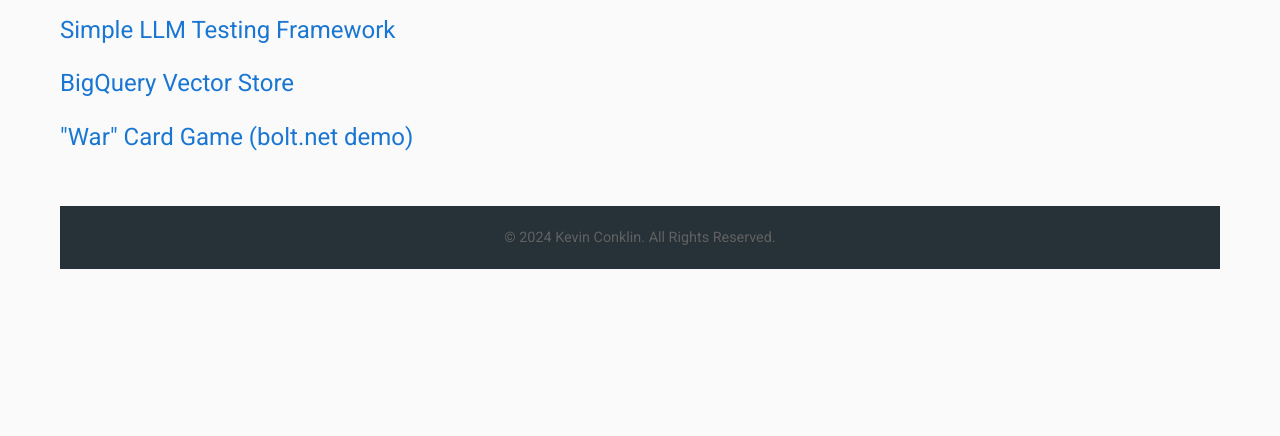
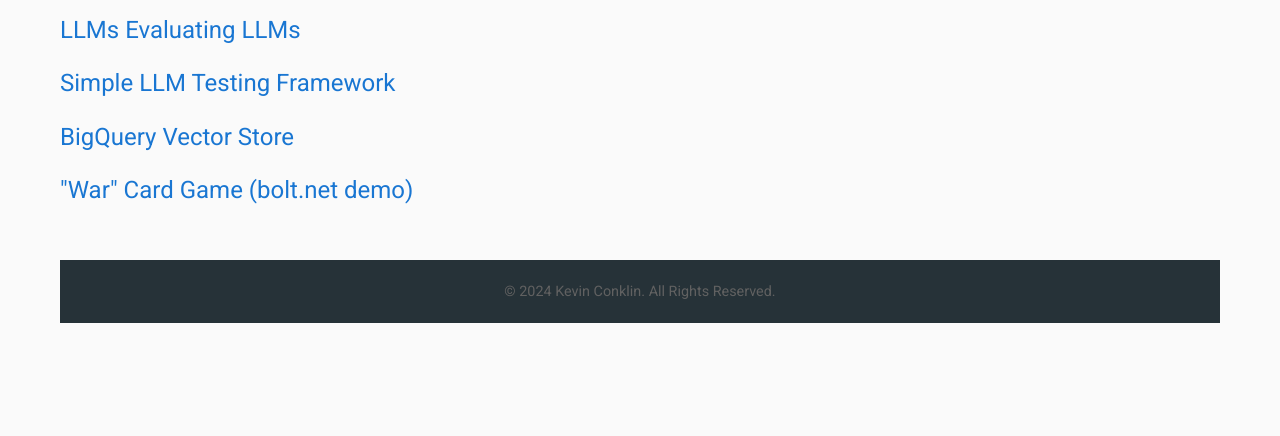
Before and after one commit to kevconklin/portfolio, a plain HTML site: page index.html in a window 1280 px wide. Shown: the part 364-800 px from the top of the page. Drawn offline with Linux system fonts and the light colour scheme.

Commit message:
Update index.html

```diff
--- a/index.html
+++ b/index.html
@@ -138,6 +138,7 @@
     <section class="projects">
       <h2>Featured Projects</h2>
       <ul>
+        <li><a href="https://medium.com/@kevinconklin_17818/how-do-genai-models-grade-other-modeloutputs-e8d88d293e25" target="_blank">LLMs Evaluating LLMs</a></li>
         <li><a href="https://medium.com/@kevinconklin_17818/simplify-testing-fine-tuned-llms-and-prompts-e0a6c2cfcdbf" target="_blank">Simple LLM Testing Framework</a></li>
         <li><a href="https://github.com/kevconklin/bq_vector_store" target="_blank">BigQuery Vector Store</a></li>
         <li><a href="https://github.com/kevconklin/warcardgame_boltnew" target="_blank">"War" Card Game (bolt.net demo)</a></li>
```
